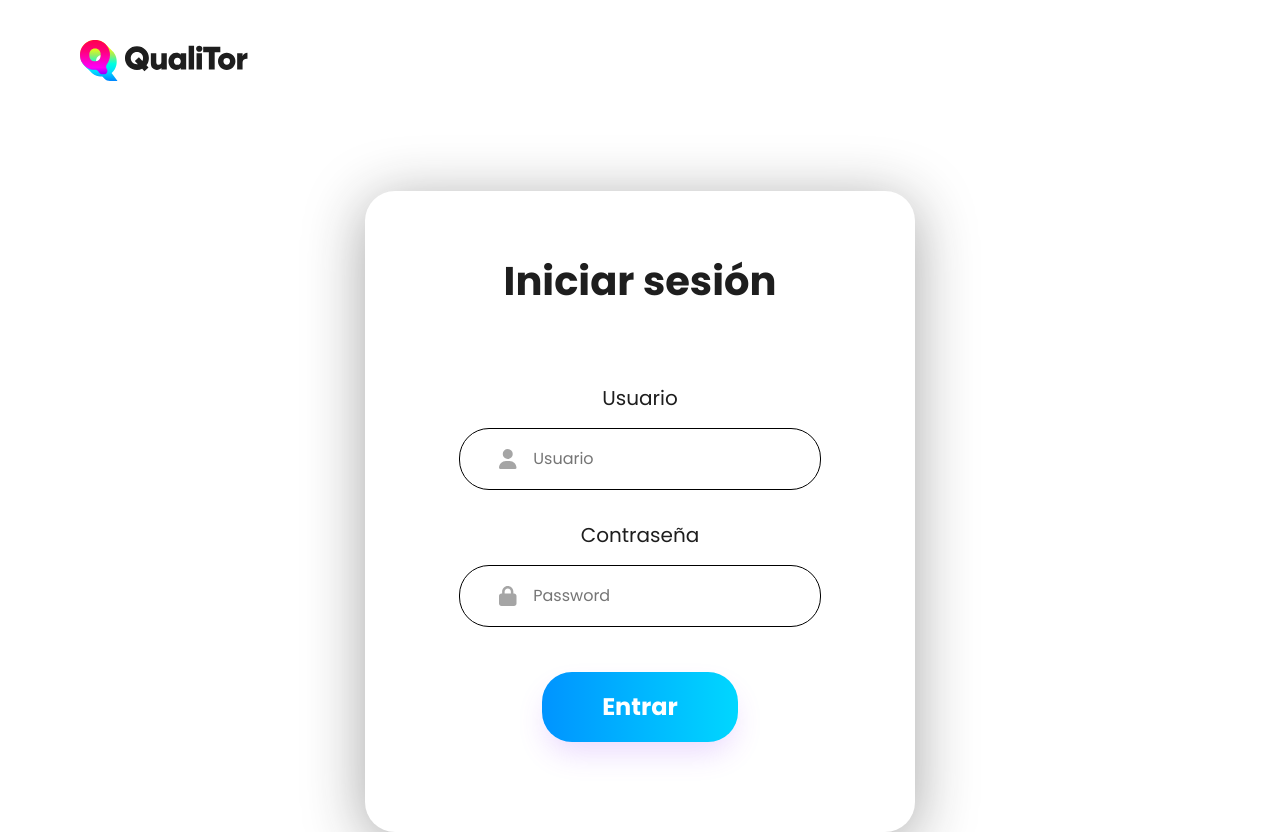
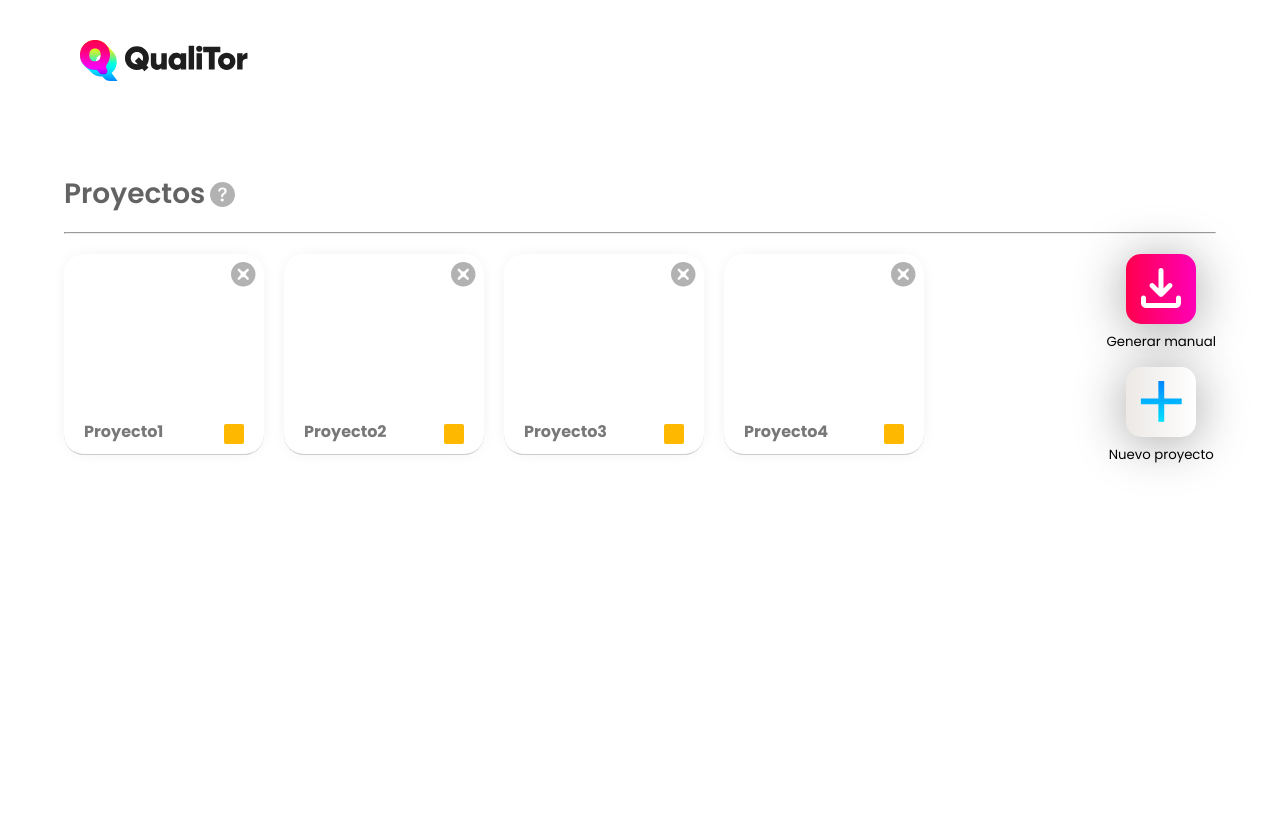
Before and after one commit to alejandromotadev/Mantenimiento-front, a React (Create React App) app in the folder project_front/: page / in a window 1280 px wide. After the commit the page ends 800 px from the top, so only its background shows below. Built offline with nearby package versions, Linux system fonts and the light colour scheme.

Commit message:
correciones y cambios visuales

```diff
--- a/project_front/src/App.jsx
+++ b/project_front/src/App.jsx
@@ -11,9 +11,9 @@ function App() {
       <Nav/>
       <Router>
         <Routes>
-          <Route path="/" element={<Login />} />
+          <Route path="/" element={<Proyectos />} />
           <Route path="/proceso/:faseId" element={<Formulario />} />
-          <Route path="/proyectos" element={<Proyectos/>} />
+          <Route path="/proyectos" element={<Formulario />}/>
         </Routes>
       </Router>
     </div>
--- /dev/null
+++ b/project_front/src/components/Modal.css
@@ -0,0 +1,28 @@
+.modal-overlay {
+    position: fixed;
+    top: 0;
+    left: 0;
+    bottom: 0;
+    right: 0;
+    background-color: rgba(0, 0, 0, 0.5);
+    display: flex;
+    justify-content: center;
+    align-items: center;
+  }
+
+  .modal {
+    background-color: white;
+    border-radius: 20px;
+    padding: 40px;
+  }
+
+  .modal-close {
+    position: absolute;
+    top: 5px;
+    right: 5px;
+    background-color: transparent;
+    border: none;
+    font-size: 20px;
+    cursor: pointer;
+    color: rgb(255, 255, 255);
+  }
--- /dev/null
+++ b/project_front/src/components/Modal.jsx
@@ -0,0 +1,22 @@
+import React from 'react';
+import './Modal.css'
+
+const Modal = ({ isOpen, onClose, children }) => {
+  if (!isOpen) return null;
+
+  return (
+    <div className="modal-overlay">
+      <div className="modal">
+
+        {children}
+        {/* <button className="modal-close" onClick={onClose}>
+          X
+        </button> */}
+        <button onClick={onClose}>Cancelar</button>
+      </div>
+
+    </div>
+  );
+};
+
+export default Modal;
--- a/project_front/src/pages/Proyectos.jsx
+++ b/project_front/src/pages/Proyectos.jsx
@@ -1,10 +1,47 @@
 import Style from "./Proyectos.module.css";
 import "./Proyectos.module.css";
 import { axiosInstance } from "../services/axios";
-import { useState } from "react";
+import { useEffect, useState } from "react";
 import { useNavigate } from "react-router-dom";
+import { FontAwesomeIcon } from '@fortawesome/react-fontawesome'
+import { faLock, faUser, faUnlock } from '@fortawesome/free-solid-svg-icons'
+import Modal from "../components/Modal";
+import axios from "axios";
 
 const Proyectos = () => {
+
+
+    const [data, setData] = useState([]);
+
+    const data2 = [
+        {
+            'id': 1,
+            'nombre': 'Proyecto1'
+        },
+        {
+            'id': 2,
+            'nombre': 'Proyecto2'
+        },
+        {
+            'id': 3,
+            'nombre': 'Proyecto3'
+        },
+        {
+            'id': 4,
+            'nombre': 'Proyecto4'
+        }
+
+    ]
+    // setData(data2)
+    // useEffect(() => {
+    //     axios.get('https://jsonplaceholder.typicode.com/posts')
+    //         .then(response => {
+    //             setData(response.data);
+    //         })
+    //         .catch(error => {
+    //             console.log(error);
+    //         });
+    // }, []);
 
     const navigate = useNavigate()
 
@@ -16,25 +53,79 @@ const Proyectos = () => {
         alert('Crear manual modal')
     }
 
+    const buttonx = () => {
+        alert('buttonx')
+    }
+
+    const [isModalOpen, setIsModalOpen] = useState(false);
+
+    const handleOpenModal = () => setIsModalOpen(true);
+    const handleCloseModal = () => setIsModalOpen(false);
+
+    const [proyectoNombre, setProyectoNombre] = useState("");
+
+
     return (
         <div className={Style.main}>
             <div className={Style.content}>
+                <div style={{display: 'flex', flexDirection: 'row'}}>
                     <h1 className={Style.titulo}>Proyectos</h1>
-                <hr style={{marginBottom: '20px'}} />
+                    <svg style={{marginTop: 'auto', marginBottom: 'auto', cursor: 'pointer'}} width="25" height="25" viewBox="0 0 35 35" fill="none" xmlns="http://www.w3.org/2000/svg">
+                    <path d="M35 17.5C35 22.1413 33.1563 26.5925 29.8744 29.8744C26.5925 33.1563 22.1413 35 17.5 35C12.8587 35 8.40752 33.1563 5.12563 29.8744C1.84374 26.5925 0 22.1413 0 17.5C0 12.8587 1.84374 8.40752 5.12563 5.12563C8.40752 1.84374 12.8587 0 17.5 0C22.1413 0 26.5925 1.84374 29.8744 5.12563C33.1563 8.40752 35 12.8587 35 17.5ZM12.0225 13.1972H13.8272C14.1291 13.1972 14.3697 12.95 14.4091 12.6503C14.6059 11.2153 15.5903 10.1697 17.3447 10.1697C18.8453 10.1697 20.2191 10.92 20.2191 12.7247C20.2191 14.1137 19.4009 14.7525 18.1081 15.7238C16.6359 16.7934 15.47 18.0425 15.5531 20.0703L15.5597 20.545C15.562 20.6885 15.6206 20.8254 15.7229 20.9261C15.8252 21.0267 15.963 21.0831 16.1066 21.0831H17.8806C18.0257 21.0831 18.1648 21.0255 18.2673 20.9229C18.3699 20.8204 18.4275 20.6813 18.4275 20.5362V20.3066C18.4275 18.7359 19.0247 18.2787 20.6369 17.0559C21.9691 16.0431 23.3581 14.9188 23.3581 12.5584C23.3581 9.25313 20.5669 7.65625 17.5109 7.65625C14.7394 7.65625 11.7031 8.94687 11.4953 12.6569C11.4923 12.7275 11.5038 12.798 11.5291 12.8641C11.5543 12.9301 11.5928 12.9903 11.6422 13.0409C11.6916 13.0915 11.7508 13.1315 11.8162 13.1583C11.8816 13.1852 11.9518 13.1984 12.0225 13.1972ZM17.1084 27.2913C18.4428 27.2913 19.3594 26.4294 19.3594 25.2634C19.3594 24.0559 18.4406 23.2072 17.1084 23.2072C15.8309 23.2072 14.9012 24.0559 14.9012 25.2634C14.9012 26.4294 15.8288 27.2913 17.1084 27.2913Z" fill="black" fill-opacity="0.3"/>
+                    </svg>
+                </div>
+                <hr style={{ marginBottom: '20px' }} />
+
+                <div className={Style.contentbody}>
+                    <div className={Style.contenedorCards}>
+                        {data2.length > 0 ?
+                            <>
+                                {data2.map((elemento, i) => (
+                                    <div className={Style.proyectCard} key={elemento.id}>
+                                        <div style={{padding: '8px'}}>
+                                            <button className={Style.buttonx} onClick={buttonx}>
+                                            <svg width="25" height="25" viewBox="0 0 34 34" fill="none" xmlns="http://www.w3.org/2000/svg">
+                                                <path d="M16.6667 0C25.8833 0 33.3333 7.45 33.3333 16.6667C33.3333 25.8833 25.8833 33.3333 16.6667 33.3333C7.45 33.3333 0 25.8833 0 16.6667C0 7.45 7.45 0 16.6667 0ZM23.825 9.50833C23.1761 8.8594 22.1239 8.8594 21.475 9.50833L18.788 12.1953C17.6164 13.3669 15.7169 13.3669 14.5453 12.1953L11.8583 9.50833C11.2094 8.8594 10.1573 8.8594 9.50833 9.50833C8.8594 10.1573 8.8594 11.2094 9.50833 11.8583L12.1953 14.5453C13.3669 15.7169 13.3669 17.6164 12.1953 18.788L9.50833 21.475C8.8594 22.1239 8.8594 23.1761 9.50833 23.825C10.1573 24.4739 11.2094 24.4739 11.8583 23.825L14.5453 21.138C15.7169 19.9664 17.6164 19.9664 18.788 21.138L21.475 23.825C22.1239 24.4739 23.1761 24.4739 23.825 23.825C24.4739 23.1761 24.4739 22.1239 23.825 21.475L21.138 18.788C19.9664 17.6164 19.9664 15.7169 21.138 14.5453L23.825 11.8583C24.4739 11.2094 24.4739 10.1573 23.825 9.50833Z" fill="black" fill-opacity="0.3"/>
+                                            </svg>
+                                            </button>
+                                        </div>
+                                        <div className="icon">
+
+                                            {/* AQUI VA LA IMAGEN O ICONO PARA EL PROYECTO */}
+
+                                        </div>
+
+                                        <div className={Style.bottomCard}>
+                                            <div className={Style.contentCardTitle}>{elemento.nombre}</div>
+                                            <div className={Style.contentCardStatus}></div>
+                                        </div>
+                                    </div>
+                                ))}
+                            </>
+
+                            :
+
+                            <div style={{ marginLeft: 'auto', marginRight: 'auto', width: '25%', alignItems: 'center', justifyContent: 'center', textAlign: 'center', display: 'flex', flexDirection: 'column' }}>
+                                <h2 style={{ margin: '0', fontWeight: '500', color: 'grey' }}>Aquí estarán todos tus proyectos</h2>
+                                <h2 style={{ margin: '0', color: 'grey', fontWeight: '700' }}>¡Prueba a crear uno!</h2>
+                            </div>
+                        }
+                    </div>
+
                     <div className={Style.buttons}>
                         <button className={Style.buttongenerate} onClick={generate}>
                             <svg width="40" height="40" viewBox="0 0 40 40" fill="none" xmlns="http://www.w3.org/2000/svg">
-                    <path d="M20 28.9375C19.6667 28.9375 19.3542 28.885 19.0625 28.78C18.7708 28.6767 18.5 28.5 18.25 28.25L9.25 19.25C8.79167 18.7917 8.5625 18.2083 8.5625 17.5C8.5625 16.7917 8.79167 16.2083 9.25 15.75C9.70833 15.2917 10.3017 15.0517 11.03 15.03C11.76 15.01 12.3542 15.2292 12.8125 15.6875L17.5 20.375V2.5C17.5 1.79167 17.74 1.1975 18.22 0.7175C18.6983 0.239167 19.2917 0 20 0C20.7083 0 21.3025 0.239167 21.7825 0.7175C22.2608 1.1975 22.5 1.79167 22.5 2.5V20.375L27.1875 15.6875C27.6458 15.2292 28.24 15.01 28.97 15.03C29.6983 15.0517 30.2917 15.2917 30.75 15.75C31.2083 16.2083 31.4375 16.7917 31.4375 17.5C31.4375 18.2083 31.2083 18.7917 30.75 19.25L21.75 28.25C21.5 28.5 21.2292 28.6767 20.9375 28.78C20.6458 28.885 20.3333 28.9375 20 28.9375ZM5 40C3.625 40 2.44833 39.5108 1.47 38.5325C0.49 37.5525 0 36.375 0 35V30C0 29.2917 0.239167 28.6975 0.7175 28.2175C1.1975 27.7392 1.79167 27.5 2.5 27.5C3.20833 27.5 3.8025 27.7392 4.2825 28.2175C4.76083 28.6975 5 29.2917 5 30V35H35V30C35 29.2917 35.24 28.6975 35.72 28.2175C36.1983 27.7392 36.7917 27.5 37.5 27.5C38.2083 27.5 38.8017 27.7392 39.28 28.2175C39.76 28.6975 40 29.2917 40 30V35C40 36.375 39.5108 37.5525 38.5325 38.5325C37.5525 39.5108 36.375 40 35 40H5Z" fill="white"/>
+                                <path d="M20 28.9375C19.6667 28.9375 19.3542 28.885 19.0625 28.78C18.7708 28.6767 18.5 28.5 18.25 28.25L9.25 19.25C8.79167 18.7917 8.5625 18.2083 8.5625 17.5C8.5625 16.7917 8.79167 16.2083 9.25 15.75C9.70833 15.2917 10.3017 15.0517 11.03 15.03C11.76 15.01 12.3542 15.2292 12.8125 15.6875L17.5 20.375V2.5C17.5 1.79167 17.74 1.1975 18.22 0.7175C18.6983 0.239167 19.2917 0 20 0C20.7083 0 21.3025 0.239167 21.7825 0.7175C22.2608 1.1975 22.5 1.79167 22.5 2.5V20.375L27.1875 15.6875C27.6458 15.2292 28.24 15.01 28.97 15.03C29.6983 15.0517 30.2917 15.2917 30.75 15.75C31.2083 16.2083 31.4375 16.7917 31.4375 17.5C31.4375 18.2083 31.2083 18.7917 30.75 19.25L21.75 28.25C21.5 28.5 21.2292 28.6767 20.9375 28.78C20.6458 28.885 20.3333 28.9375 20 28.9375ZM5 40C3.625 40 2.44833 39.5108 1.47 38.5325C0.49 37.5525 0 36.375 0 35V30C0 29.2917 0.239167 28.6975 0.7175 28.2175C1.1975 27.7392 1.79167 27.5 2.5 27.5C3.20833 27.5 3.8025 27.7392 4.2825 28.2175C4.76083 28.6975 5 29.2917 5 30V35H35V30C35 29.2917 35.24 28.6975 35.72 28.2175C36.1983 27.7392 36.7917 27.5 37.5 27.5C38.2083 27.5 38.8017 27.7392 39.28 28.2175C39.76 28.6975 40 29.2917 40 30V35C40 36.375 39.5108 37.5525 38.5325 38.5325C37.5525 39.5108 36.375 40 35 40H5Z" fill="white" />
                             </svg>
                         </button>
                         <h5 className={Style.buttontext}>Generar manual</h5>
-                    <button className={Style.buttoncreate} onClick={create}>
+                        <button className={Style.buttoncreate} onClick={handleOpenModal}>
                             <svg width="42" height="42" viewBox="0 0 42 42" fill="none" xmlns="http://www.w3.org/2000/svg">
-                    <path d="M41.7083 24.2083H24.2083V41.7083H18.375V24.2083H0.875V18.375H18.375V0.875H24.2083V18.375H41.7083V24.2083Z" fill="url(#paint0_linear_92_5)"/>
+                                <path d="M41.7083 24.2083H24.2083V41.7083H18.375V24.2083H0.875V18.375H18.375V0.875H24.2083V18.375H41.7083V24.2083Z" fill="url(#paint0_linear_92_5)" />
                                 <defs>
                                     <linearGradient id="paint0_linear_92_5" x1="21.2917" y1="0.875" x2="21.2917" y2="41.7083" gradientUnits="userSpaceOnUse">
-                    <stop stop-color="#0085FF"/>
-                    <stop offset="1" stop-color="#00E0FF"/>
+                                        <stop stopColor="#0085FF" />
+                                        <stop offset="1" stopColor="#00E0FF" />
                                     </linearGradient>
                                 </defs>
                             </svg>
@@ -42,12 +133,27 @@ const Proyectos = () => {
                         <h5 className={Style.buttontext}>Nuevo proyecto</h5>
                     </div>
 
-                {/* Este texto solo aparecerá cuando no haya proyectos por mapear */}
-                <div style={{marginLeft: 'auto', marginRight: 'auto', width: '25%', alignItems: 'center', justifyContent: 'center', textAlign: 'center', display: 'flex', flexDirection: 'column'}}>
-                    <h2 style={{margin: '0', fontWeight: '500', color: 'grey'}}>Aquí estarán todos tus proyectos</h2>
-                    <h2 style={{margin: '0', color: 'grey', fontWeight: '700'}}>¡Prueba a crear uno!</h2>
                 </div>
+
+
             </div>
+            {/* Modal */}
+            <div>
+                <Modal isOpen={isModalOpen} onClose={handleCloseModal}>
+                    <h2>Nuevo Proyecto</h2>
+                    <p>Nombre</p>
+                    <input
+                        className={Style.styleInput}
+                        placeholder="Proyecto 2"
+                        onChange={(e) => { setProyectoNombre(e.target.value) }}
+                    ></input>
+                    <div className={Style.createDiv}>
+                        <button className={Style.createProjectButton}>Crear proyecto</button>
+                    </div>
+                </Modal>
+
+            </div>
+
         </div>
     );
 };
--- a/project_front/src/pages/Proyectos.module.css
+++ b/project_front/src/pages/Proyectos.module.css
@@ -21,6 +21,8 @@
   font-size: 28px;
   line-height: 60px;
   color: #636363;
+  padding: 0;
+  margin-right: 5px;
 }
 
 .buttons {
@@ -52,7 +54,6 @@
   text-decoration: none;
 }
 
-
 .buttoncreate {
   background-image: linear-gradient(to right, #ECE9E6 0%, #FFFFFF  51%, #ECE9E6  100%);
   border: none;
@@ -68,7 +69,6 @@
   cursor: pointer;
 }
 
-
 .buttoncreate:hover {
   background-position: right center;
   text-decoration: none;
@@ -82,9 +82,34 @@
   margin-bottom: 15px;
 }
 
+.buttonx {
+  border: none;
+  outline: none;
+  background-color: rgba(0, 0, 0, 0);
+  color: white;
+  font-weight: bold;
+  font-size: 18px;
+  margin-left: auto;
+  margin-right: 0;
+  float: right;
+  border-radius: 20px;
+  margin: 0;
+  padding: 0;
+  cursor: pointer;
+  transition: 0.5;
+  width: 25px;
+  height: 25px;
+}
+
+
 .content {
   margin: 5%;
   margin-top: 0;
+}
+
+.contentbody {
+  display: flex;
+  flex-direction: row;
 }
 
 .alert {
@@ -123,7 +148,7 @@
   margin: 0px auto;
 }
 
-  .input{
+.input {
   border: none;
   box-sizing: border-box;
   font-family: 'Poppins';
@@ -132,6 +157,38 @@
   height: 60px;
   outline: none;
   width: 250px;
+}
+
+.styleInput {
+  width: 400px;
+  height: 50px;
+  border: 1px solid rgba(30, 30, 30, 0.3);
+  border-radius: 10px;
+  padding-left: 2rem;
+}
+
+.createProjectButton {
+  font-family: 'Poppins';
+  border: none;
+  background: linear-gradient(90deg, #0085ff -21.97%, #00e0ff 113.38%);
+  border-radius: 20px;
+  padding: 10px 20px;
+  color: #fff;
+  cursor: pointer;
+  transition: background 0.2s ease-in-out;
+  font-weight: bold;
+  font-size: 20px;
+
+}
+
+.createDiv {
+  display: flex;
+  justify-content: center;
+  /* align-items: auto; */
+  padding: 30px 0px 0px 0px;
+  margin: 0 auto;
+
+  /* justify-content: auto; */
 }
 
 .wrapper {
@@ -143,8 +200,60 @@
   justify-content: center;
 }
 
+.proyectCard {
+
+  background-color: #FFFFFF;
+  box-shadow: rgba(0, 0, 0, 0.2) 0 0px 20px -10px;
+  border-radius: 20px;
+  width: 200px;
+  height: 200px;
+  border-bottom: 1px solid #ccc;
+  position: relative;
+
+}
+
+.bottomCard{
+  /* font-family: 'Poppins', sans-serif;  bottom: 0; */
+  /* left: 0; */
+  color: rgba(30, 30, 30, 0.6);
+  position: absolute;
+  bottom: 0;
+}
+
+.contentCardTitle{
+    font-family: 'Poppins', sans-serif;  bottom: 0;
+    position: absolute;
+    bottom: 0;
+    left: 10px;
+    bottom: 10px;
+    font-weight: bold;
+    /* right: px; */
+    left: 20px;
+}
+
+.contentCardStatus{
+    width: 20px;
+    height: 20px;
+    background-color: #FFB800;
+    position: absolute;
+    bottom: 0;
+    left: 10em;
+    bottom: 10px;
+    border-radius: 2px;
+
+}
+.contenedorCards {
+  display: flex;
+  flex-wrap: wrap;
+  justify-content: left;
+  gap: 20px;
+  /* position: relative; */
+
+}
+
+
 .button63 {
-    background-image:  linear-gradient(90deg, #0085FF -21.97%, #00E0FF 113.38%);
+  background-image: linear-gradient(90deg, #0085FF -21.97%, #00E0FF 113.38%);
   border-radius: 30px;
   border: 0;
   box-shadow: rgba(151, 65, 252, 0.2) 0 15px 30px -5px;
@@ -177,13 +286,13 @@
   color: #1E1E1E;
 }
 
-  .icon{
+.icon {
   font-size: 20px;
   color: rgba(31, 31, 31, 0.4);
   padding-right: 15px
 }
 
-  #pass{
+#pass {
   cursor: pointer;
 }
 
@@ -193,6 +302,7 @@
   position: relative;
   width: 160px;
 }
+
 .modal-container .modal-btn {
   display: block;
   margin: 0 auto;
@@ -209,9 +319,11 @@
   box-shadow: 0 5px 5px -5px #333;
   transition: background 0.3s ease-in;
 }
+
 .modal-container .modal-btn:hover {
   background: #365690;
 }
+
 .modal-container .modal-content,
 .modal-container .modal-backdrop {
   height: 0;
@@ -222,6 +334,7 @@
   cursor: pointer;
   transition: opacity 0.2s ease-in;
 }
+
 .modal-container .modal-close {
   color: #aaa;
   position: absolute;
@@ -236,9 +349,11 @@
   text-align: center;
   cursor: pointer;
 }
+
 .modal-container .modal-close:hover {
   color: #333;
 }
+
 .modal-container .modal-content-btn {
   position: absolute;
   text-align: center;
@@ -254,14 +369,17 @@
   padding-top: 9px;
   font-weight: normal;
 }
+
 .modal-container .modal-content-btn:hover {
   color: #fff;
   background: #365690;
 }
+
 .modal-container #modal-toggle {
   display: none;
 }
-  .modal-container #modal-toggle.active ~ .modal-backdrop, .modal-container #modal-toggle:checked ~ .modal-backdrop {
+
+.modal-container #modal-toggle.active~.modal-backdrop, .modal-container #modal-toggle:checked~.modal-backdrop {
   background-color: rgba(0, 0, 0, 0.6);
   width: 100vw;
   height: 100vh;
@@ -273,7 +391,8 @@
   opacity: 1;
   transition: opacity 0.2s ease-in;
 }
-  .modal-container #modal-toggle.active ~ .modal-content, .modal-container #modal-toggle:checked ~ .modal-content {
+
+.modal-container #modal-toggle.active~.modal-content, .modal-container #modal-toggle:checked~.modal-content {
   opacity: 1;
   background-color: #fff;
   max-width: 400px;
@@ -290,8 +409,9 @@
   visibility: visible;
   box-shadow: 0 3px 7px rgba(0, 0, 0, 0.6);
 }
+
 @media (max-width: 400px) {
-    .modal-container #modal-toggle.active ~ .modal-content, .modal-container #modal-toggle:checked ~ .modal-content {
+  .modal-container #modal-toggle.active~.modal-content, .modal-container #modal-toggle:checked~.modal-content {
     left: 0;
   }
 }
```
Also changed, not shown: project_front/src/assets/buttonx.svg (added), project_front/src/assets/question.svg (added). Lines whose indentation alone changed are shown as unchanged.
